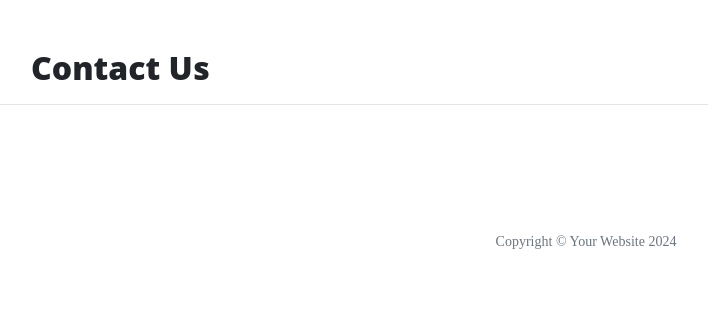
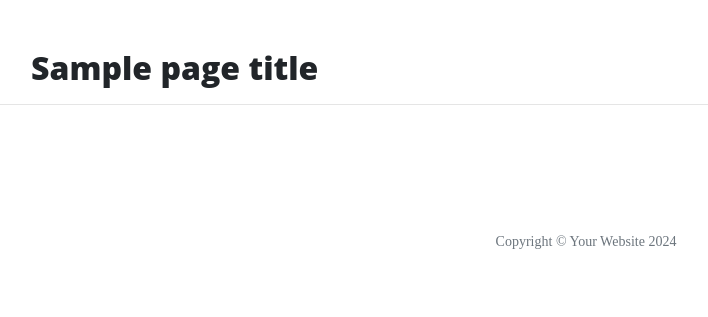
Before and after one commit to AmirShkolnik/Flask-Heroku, a Flask app: template templates/contact.html in a window 1280 px wide. Shown: the part 629-946 px from the top of the page, without its empty margins (54-762 px from the left). Run offline with Flask 2, Linux system fonts and the light colour scheme; the template is opened without the code that fills it: most values are stand-ins (such as "Sample title", 1, 10 or a date in 2020); some libraries are stand-ins or nearby versions.

Commit message:
run - add page_title > add page title to about,contact,carerrs

```diff
--- a/templates/about.html
+++ b/templates/about.html
@@ -1,6 +1,6 @@
 {% extends "base.html" %}
 {% block content %}
-    <h2>About Page</h2>
+<h2>{{ page_title }}</h2>
     <p>
         The formation of the group grew out of a meeting Gandalf had with Thorin in Bree which kindled Thorin's interest in
 		recapturing his long lost family inheritance. (Thorin's grandfather had been the king of the Lonely Mountain when
--- a/templates/careers.html
+++ b/templates/careers.html
@@ -1,5 +1,5 @@
 
 {% extends "base.html" %}
 {% block content %}
-    <h2>Come Work With Us!</h2>
+<h2>{{ page_title }}</h2>
 {% endblock %}
--- a/templates/contact.html
+++ b/templates/contact.html
@@ -1,5 +1,5 @@
 
 {% extends "base.html" %}
 {% block content %}
-    <h2>Contact Us</h2>
+<h2>{{ page_title }}</h2>
 {% endblock %}
```
